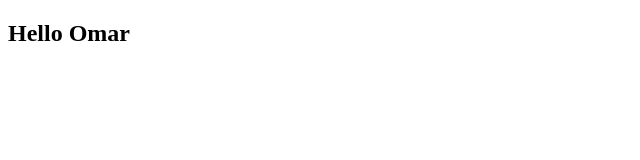
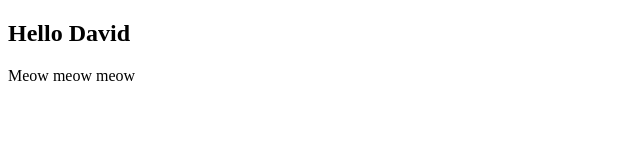
Before and after one commit to OSP123/merge-conflict, a plain HTML site: page index.html in a window 1280 px wide. Shown: the whole page, without its empty margins (0-640 px from the left). Drawn offline with Linux system fonts and the light colour scheme.

Commit message:
hoping to have a conflict with david

```diff
--- a/index.html
+++ b/index.html
@@ -6,6 +6,7 @@
     <title>Document</title>
 </head>
 <body>
-    <h2>Hello Omar</h2>
+    <h2>Hello David</h2>
+    <p>Meow meow meow</p>
 </body>
 </html>
```
